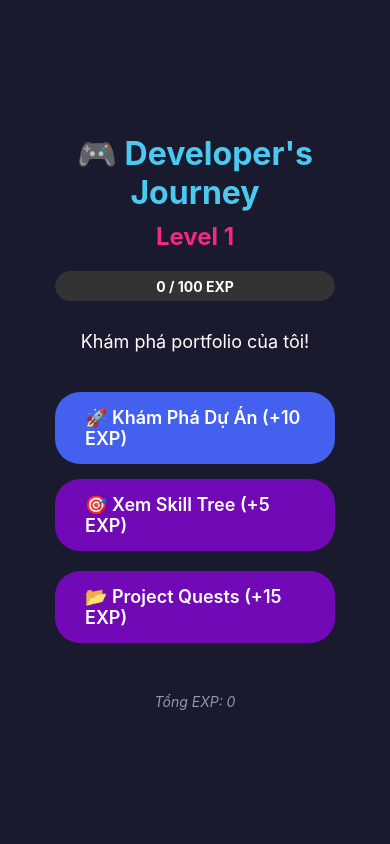
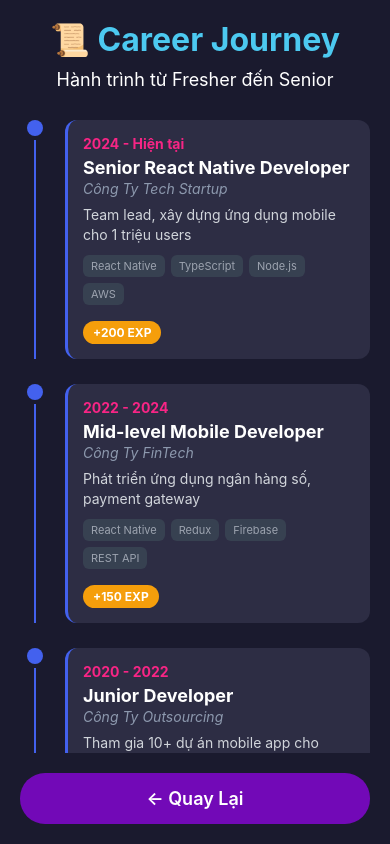
Before and after one commit to naphucco/GamifiedApp, a React Native app: screen /Experience in a window 390 px wide. Built offline with nearby package versions, Linux system fonts and the light colour scheme.

Commit message:
ExperienceScreen

```diff
--- a/App.tsx
+++ b/App.tsx
@@ -6,6 +6,7 @@ import { createNativeStackNavigator } from '@react-navigation/native-stack';
 import { HomeScreen } from './src/screens/HomeScreen';
 import { SkillTreeScreen } from './src/screens/SkillTreeScreen';
 import { ProjectQuestsScreen } from './src/screens/ProjectQuestsScreen';
+import { ExperienceScreen } from './src/screens/ExperienceScreen';
 
 const Stack = createNativeStackNavigator();
 
@@ -27,6 +28,7 @@ function App() {
           <Stack.Screen name="Home" component={HomeScreen} />
           <Stack.Screen name="SkillTree" component={SkillTreeScreen} />
           <Stack.Screen name="Projects" component={ProjectQuestsScreen} />
+          <Stack.Screen name="Experience" component={ExperienceScreen} />
         </Stack.Navigator>
       </NavigationContainer>
     </SafeAreaProvider>
--- a/src/screens/ExperienceScreen.tsx
+++ b/src/screens/ExperienceScreen.tsx
@@ -0,0 +1,213 @@
+import React from 'react';
+import { View, Text, TouchableOpacity, StyleSheet, ScrollView } from 'react-native';
+import { useNavigation } from '@react-navigation/native';
+
+export const ExperienceScreen = () => {
+  const navigation = useNavigation<any>();
+
+  const experiences = [
+    {
+      id: 1,
+      year: '2024 - Hiện tại',
+      title: 'Senior React Native Developer',
+      company: 'Công Ty Tech Startup',
+      description: 'Team lead, xây dựng ứng dụng mobile cho 1 triệu users',
+      tech: ['React Native', 'TypeScript', 'Node.js', 'AWS'],
+      expReward: 200
+    },
+    {
+      id: 2,
+      year: '2022 - 2024',
+      title: 'Mid-level Mobile Developer',
+      company: 'Công Ty FinTech',
+      description: 'Phát triển ứng dụng ngân hàng số, payment gateway',
+      tech: ['React Native', 'Redux', 'Firebase', 'REST API'],
+      expReward: 150
+    },
+    {
+      id: 3,
+      year: '2020 - 2022',
+      title: 'Junior Developer',
+      company: 'Công Ty Outsourcing',
+      description: 'Tham gia 10+ dự án mobile app cho khách hàng US, EU',
+      tech: ['React Native', 'JavaScript', 'Git', 'Agile'],
+      expReward: 100
+    },
+    {
+      id: 4,
+      year: '2018 - 2020',
+      title: 'Fresher Developer',
+      company: 'Công Ty Product',
+      description: 'Bắt đầu sự nghiệp, học tập và phát triển kỹ năng',
+      tech: ['HTML/CSS', 'JavaScript', 'React', 'MySQL'],
+      expReward: 50
+    }
+  ];
+
+  return (
+    <View style={styles.container}>
+      <Text style={styles.title}>📜 Career Journey</Text>
+      <Text style={styles.subtitle}>Hành trình từ Fresher đến Senior</Text>
+
+      <ScrollView style={styles.timelineContainer}>
+        {experiences.map((exp, index) => (
+          <View key={exp.id} style={styles.timelineItem}>
+            {/* TIMELINE DOT & LINE */}
+            <View style={styles.timelineLeft}>
+              <View style={styles.timelineDot} />
+              {index !== experiences.length - 1 && (
+                <View style={styles.timelineLine} />
+              )}
+            </View>
+
+            {/* CONTENT */}
+            <View style={styles.timelineContent}>
+              <Text style={styles.year}>{exp.year}</Text>
+              <Text style={styles.jobTitle}>{exp.title}</Text>
+              <Text style={styles.company}>{exp.company}</Text>
+              <Text style={styles.description}>{exp.description}</Text>
+
+              <View style={styles.techStack}>
+                {exp.tech.map((tech, techIndex) => (
+                  <View key={techIndex} style={styles.techTag}>
+                    <Text style={styles.techText}>{tech}</Text>
+                  </View>
+                ))}
+              </View>
+
+              <View style={styles.expBadge}>
+                <Text style={styles.expText}>+{exp.expReward} EXP</Text>
+              </View>
+            </View>
+          </View>
+        ))}
+      </ScrollView>
+
+      <TouchableOpacity
+        style={styles.backButton}
+        onPress={() => navigation.goBack()}
+      >
+        <Text style={styles.backButtonText}>← Quay Lại</Text>
+      </TouchableOpacity>
+    </View>
+  );
+};
+
+const styles = StyleSheet.create({
+  container: {
+    flex: 1,
+    backgroundColor: '#1a1a2e',
+    padding: 20,
+  },
+  title: {
+    fontSize: 32,
+    fontWeight: 'bold',
+    color: '#4cc9f0',
+    textAlign: 'center',
+    marginBottom: 10,
+  },
+  subtitle: {
+    fontSize: 18,
+    color: '#fff',
+    textAlign: 'center',
+    marginBottom: 30,
+  },
+  timelineContainer: {
+    flex: 1,
+  },
+  timelineItem: {
+    flexDirection: 'row',
+    marginBottom: 25,
+  },
+  timelineLeft: {
+    alignItems: 'center',
+    marginRight: 15,
+    width: 30,
+  },
+  timelineDot: {
+    width: 16,
+    height: 16,
+    borderRadius: 8,
+    backgroundColor: '#4361ee',
+    zIndex: 1,
+  },
+  timelineLine: {
+    flex: 1,
+    width: 2,
+    backgroundColor: '#4361ee',
+    marginTop: 4,
+  },
+  timelineContent: {
+    flex: 1,
+    backgroundColor: '#2d2d44',
+    padding: 15,
+    borderRadius: 12,
+    borderLeftWidth: 3,
+    borderLeftColor: '#4361ee',
+  },
+  year: {
+    fontSize: 14,
+    color: '#f72585',
+    fontWeight: 'bold',
+    marginBottom: 5,
+  },
+  jobTitle: {
+    fontSize: 18,
+    fontWeight: 'bold',
+    color: '#fff',
+    marginBottom: 2,
+  },
+  company: {
+    fontSize: 14,
+    color: '#8d99ae',
+    marginBottom: 8,
+    fontStyle: 'italic',
+  },
+  description: {
+    fontSize: 14,
+    color: '#d1d5db',
+    lineHeight: 20,
+    marginBottom: 10,
+  },
+  techStack: {
+    flexDirection: 'row',
+    flexWrap: 'wrap',
+    marginBottom: 10,
+  },
+  techTag: {
+    backgroundColor: '#374151',
+    paddingHorizontal: 8,
+    paddingVertical: 4,
+    borderRadius: 6,
+    marginRight: 6,
+    marginBottom: 6,
+  },
+  techText: {
+    color: '#9ca3af',
+    fontSize: 11,
+  },
+  expBadge: {
+    alignSelf: 'flex-start',
+    backgroundColor: '#f59e0b',
+    paddingHorizontal: 10,
+    paddingVertical: 4,
+    borderRadius: 12,
+  },
+  expText: {
+    color: '#fff',
+    fontSize: 12,
+    fontWeight: 'bold',
+  },
+  backButton: {
+    backgroundColor: '#7209b7',
+    padding: 15,
+    borderRadius: 25,
+    alignItems: 'center',
+    marginTop: 20,
+  },
+  backButtonText: {
+    color: '#fff',
+    fontSize: 18,
+    fontWeight: '600',
+  },
+});
--- a/src/screens/HomeScreen.tsx
+++ b/src/screens/HomeScreen.tsx
@@ -35,6 +35,11 @@ export const HomeScreen = () => {
     navigation.navigate('Projects' as never); // ĐẨY SkillTree lên top of stack
   };
 
+  const handleExperience = () => {
+    gameState.addExp(20);
+    navigation.navigate('Experience' as never); // ĐẨY SkillTree lên top of stack
+  };
+
   return (
     <View style={styles.container}>
       <Text style={styles.title}>🎮 Developer's Journey</Text>
@@ -59,6 +64,10 @@ export const HomeScreen = () => {
 
       <TouchableOpacity style={styles.secondaryButton} onPress={handleProjects}>
         <Text style={styles.buttonText}>📂 Project Quests (+15 EXP)</Text>
+      </TouchableOpacity>
+
+      <TouchableOpacity style={styles.secondaryButton} onPress={handleExperience}>
+        <Text style={styles.buttonText}>📜 Career Journey (+20 EXP)</Text>
       </TouchableOpacity>
 
       <Text style={styles.hint}>Tổng EXP: {gameState.getState().totalExp}</Text>
```
